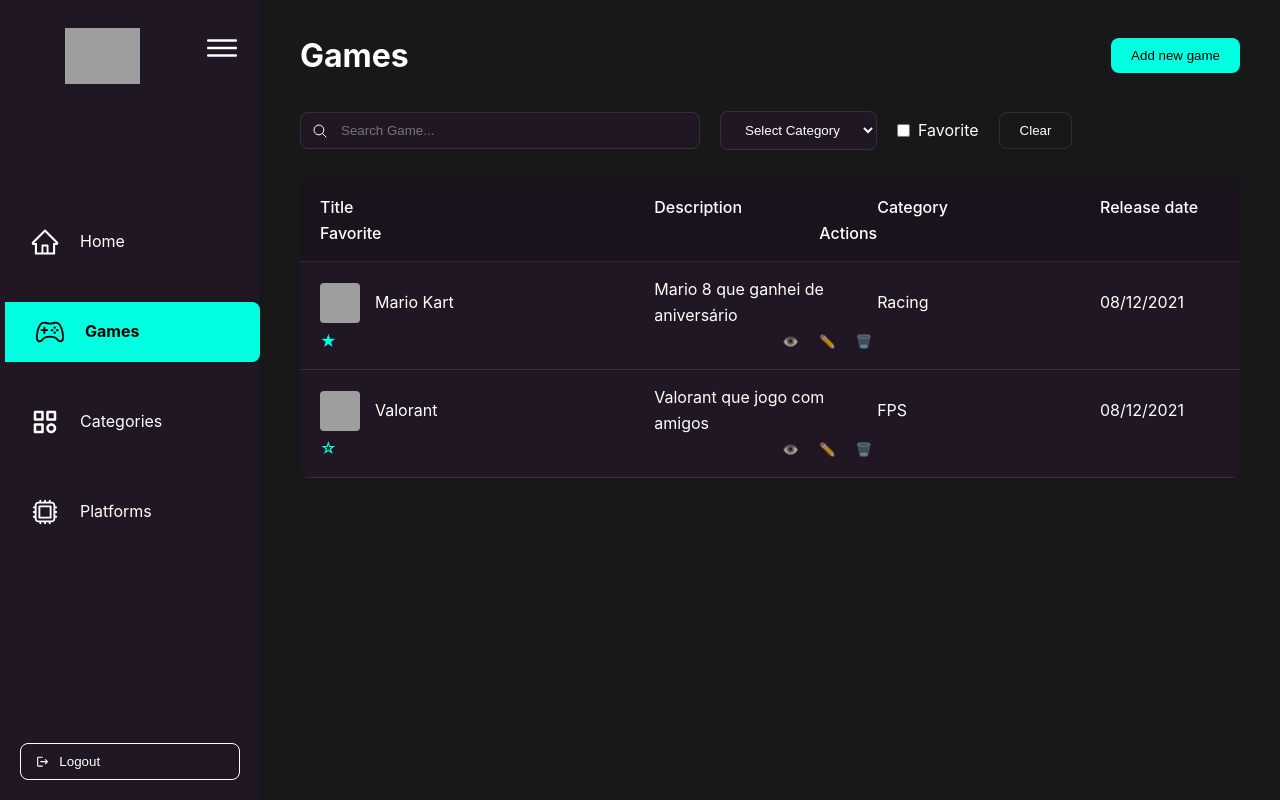
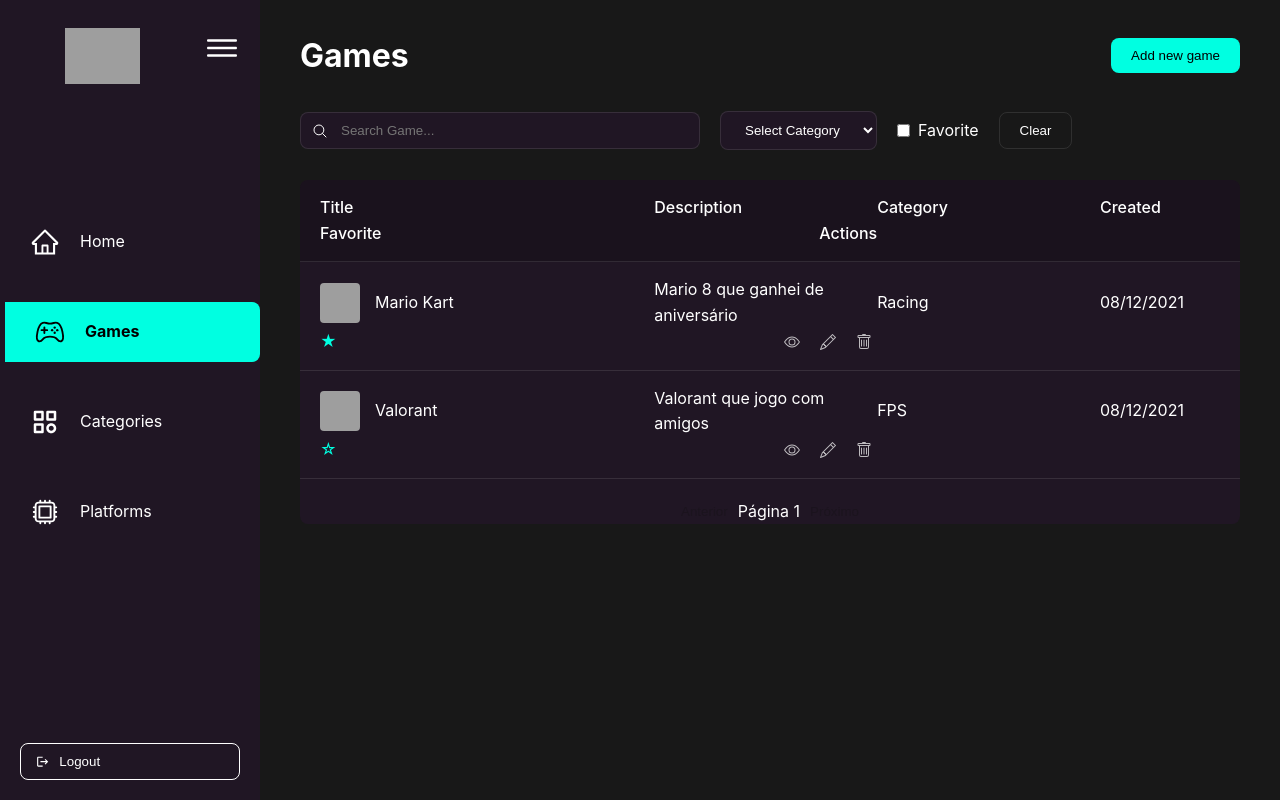
Before and after one commit to Yagoks5/AWS_FS_ABR25_D02_COMPASS_GAMES_LIST, a React (Vite) app in the folder frontend/: page /games in a window 1280 px wide. Built offline with nearby package versions, Linux system fonts and the light colour scheme; grey boxes are pictures that could not be loaded.

Commit message:
Feat: Some implementations done

```diff
--- a/frontend/src/pages/Games.css
+++ b/frontend/src/pages/Games.css
@@ -229,3 +229,43 @@
     display: none;
   }
 }
+
+.modal-overlay {
+  position: fixed;
+  top: 0;
+  left: 0;
+  width: 100%;
+  height: 100%;
+  background-color: rgba(0, 0, 0, 0.6);
+  display: flex;
+  justify-content: center;
+  align-items: center;
+  z-index: 999;
+}
+
+.modal-content {
+  background-color: rgb(26, 23, 23);
+  padding: 2rem;
+  border-radius: 12px;
+  width: 90%;
+  max-width: 500px;
+  position: relative;
+  box-shadow: 0 0 20px rgba(0,0,0,0.3);
+}
+
+.close-modal {
+  position: absolute;
+  top: 10px;
+  right: 12px;
+  font-size: 1.2rem;
+  background: none;
+  border: none;
+  cursor: pointer;
+}
+
+.modal-image {
+  width: 100%;
+  height: auto;
+  margin-top: 1rem;
+  border-radius: 8px;
+}
--- a/frontend/src/pages/Games.tsx
+++ b/frontend/src/pages/Games.tsx
@@ -7,15 +7,116 @@ import { HiOutlineCpuChip } from "react-icons/hi2";
 import { MdLogout } from "react-icons/md";
 import { IoIosMenu } from "react-icons/io";
 import { IoSearchOutline } from "react-icons/io5";
+import { BsEye, BsPencil, BsTrash } from 'react-icons/bs';
 
 const Games: React.FC = () => {
   const [isSidebarCollapsed, setIsSidebarCollapsed] = useState(false);
   const [selectedCategory, setSelectedCategory] = useState<string>('');
   const [isFavoriteOnly, setIsFavoriteOnly] = useState(false);
+  const [searchText, setSearchText] = useState('');
+  const [currentPage, setCurrentPage] = useState(0);
+  const gamesPerPage = 10;
+  const [isDeleteModalOpen, setIsDeleteModalOpen] = useState(false);
+  const [gameToDelete, setGameToDelete] = useState<Game | null>(null);
+  const [games, setGames] = useState([
+    {
+      id: 1,
+      title: "Mario Kart",
+      description: "Mario 8 que ganhei de aniversário",
+      category: "Racing",
+      image: "/path/to/mario-kart.jpg",
+      createdAt: "2021-12-08",
+      updatedAt: "2021-12-08",
+      isFavorite: true,
+    },
+    {
+      id: 2,
+      title: "Valorant",
+      description: "Valorant que jogo com amigos",
+      category: "FPS",
+      image: "/path/to/valorant.jpg",
+      createdAt: "2021-12-08",
+      updatedAt: "2021-12-08",
+      isFavorite: false,
+    }
+  ]);
+
+  interface Game {
+    id?: number;
+    title: string;
+    description: string;
+    category: string;
+    image: string;
+    isFavorite: boolean;
+    createdAt?: string;
+    updatedAt?: string;
+  }
+
+const [newGameData, setNewGameData] = useState<Partial<Game>>({
+  title: '',
+  description: '',
+  category: '',
+  image: '',
+  isFavorite: false,
+});
+
 
   const toggleSidebar = () => setIsSidebarCollapsed(!isSidebarCollapsed);
   const handleLogout = () => alert('Logout functionality to be implemented!');
   const handleAddGame = () => alert('Add new game functionality to be implemented!');
+
+  const toggleFavorite = (id: number) => {
+    const updated = games.map(game =>
+      game.id === id ? { ...game, isFavorite: !game.isFavorite } : game
+    );
+    setGames(updated);
+  };
+
+  const handleDelete = (game: Game) => {
+  setGameToDelete(game);
+  setIsDeleteModalOpen(true);
+ };
+
+ const confirmDelete = () => {
+  if (gameToDelete) {
+    setGames(games.filter(game => game.id !== gameToDelete.id));
+    setIsDeleteModalOpen(false);
+  }
+};
+
+  const filteredGames = games.filter(game => {
+    const matchesSearch = game.title.toLowerCase().includes(searchText.toLowerCase()) ||
+                          game.description.toLowerCase().includes(searchText.toLowerCase());
+    const matchesCategory = selectedCategory ? game.category === selectedCategory : true;
+    const matchesFavorite = isFavoriteOnly ? game.isFavorite : true;
+    return matchesSearch && matchesCategory && matchesFavorite;
+  });
+
+  const handleClearFilters = () => {
+    setSearchText('');
+    setSelectedCategory('');
+    setIsFavoriteOnly(false);
+  };
+
+  const [selectedGame, setSelectedGame] = useState<Game | null>(null);
+const [isModalOpen, setIsModalOpen] = useState(false);
+
+const openModal = (game: Game) => {
+  setSelectedGame(game);
+  setIsModalOpen(true);
+};
+
+const closeModal = () => {
+  setSelectedGame(null);
+  setIsModalOpen(false);
+};
+
+const currentGames = filteredGames.slice(
+  currentPage * gamesPerPage,
+  (currentPage + 1) * gamesPerPage
+);
+
+
 
   return (
     <div className={`dashboard-container ${isSidebarCollapsed ? 'sidebar-collapsed' : ''}`}>
@@ -50,7 +151,12 @@ const Games: React.FC = () => {
         <div className="games-filters">
           <div className="search-box">
             <IoSearchOutline />
-            <input type="text" placeholder="Search Game..." />
+            <input
+              type="text"
+              placeholder="Search Game..."
+              value={searchText}
+              onChange={(e) => setSearchText(e.target.value)}
+            />
           </div>
 
           <div className="filter-group">
@@ -60,8 +166,8 @@ const Games: React.FC = () => {
               className="category-select"
             >
               <option value="">Select Category</option>
-              <option value="racing">Racing</option>
-              <option value="fps">FPS</option>
+              <option value="Racing">Racing</option>
+              <option value="FPS">FPS</option>
             </select>
 
             <label className="favorite-filter">
@@ -74,7 +180,7 @@ const Games: React.FC = () => {
             </label>
           </div>
 
-          <button className="clear-btn">Clear</button>
+          <button className="clear-btn" onClick={handleClearFilters}>Clear</button>
         </div>
 
         <div className="games-table">
@@ -82,45 +188,99 @@ const Games: React.FC = () => {
             <div className="column title">Title</div>
             <div className="column description">Description</div>
             <div className="column category">Category</div>
-            <div className="column release-date">Release date</div>
+            <div className="column release-date">Created</div>
             <div className="column favorite">Favorite</div>
             <div className="column actions">Actions</div>
           </div>
 
           <div className="table-content">
-            <div className="table-row">
+            {currentGames.map((game) => (
+              <div className="table-row" key={game.id}>
                 <div className="column title">
-                <img src="/path/to/mario-kart.jpg" alt="Mario Kart" className="game-icon" />
-                Mario Kart
+                  <img src={game.image} alt={game.title} className="game-icon" />
+                  {game.title}
                 </div>
-              <div className="column description">Mario 8 que ganhei de aniversário</div>
-              <div className="column category">Racing</div>
-              <div className="column release-date">08/12/2021</div>
-              <div className="column favorite">★</div>
+                <div className="column description">{game.description}</div>
+                <div className="column category">{game.category}</div>
+                <div className="column release-date">
+                  {new Date(game.createdAt).toLocaleDateString("pt-BR")}
+                </div>
+                <div
+                  className="column favorite"
+                  onClick={() => toggleFavorite(game.id)}
+                  style={{ cursor: 'pointer' }}
+                >
+                  {game.isFavorite ? "★" : "☆"}
+                </div>
                 <div className="column actions">
-                <button className="action-btn view">👁️</button>
-                <button className="action-btn edit">✏️</button>
-                <button className="action-btn delete">🗑️</button>
+                  <button className="action-btn view" onClick={() => openModal(game)}>
+                    <BsEye className="action-icon" />
+                  </button>
+                  <button className="action-btn edit">
+                    <BsPencil className="action-icon" />
+                  </button>
+                  <button className="action-btn delete" onClick={() => handleDelete(game)}>
+                    <BsTrash className="action-icon" />
+                  </button>
+
                 </div>
               </div>
 
-            <div className="table-row">
-              <div className="column title">
-                <img src="/path/to/valorant.jpg" alt="Valorant" className="game-icon" />
-                Valorant
+
+            ))}
+
+            <div className="pagination" style={{ display: 'flex', gap: '10px', marginTop: '20px' }}>
+  <button
+    onClick={() => setCurrentPage(p => Math.max(p - 1, 0))}
+    disabled={currentPage === 0}
+  >
+    Anterior
+  </button>
+  <span>Página {currentPage + 1}</span>
+  <button
+    onClick={() => setCurrentPage(p => p + 1)}
+    disabled={(currentPage + 1) * gamesPerPage >= filteredGames.length}
+  >
+    Próximo
+  </button>
 </div>
-              <div className="column description">Valorant que jogo com amigos</div>
-              <div className="column category">FPS</div>
-              <div className="column release-date">08/12/2021</div>
-              <div className="column favorite">☆</div>
-              <div className="column actions">
-                <button className="action-btn view">👁️</button>
-                <button className="action-btn edit">✏️</button>
-                <button className="action-btn delete">🗑️</button>
+
+
+{isDeleteModalOpen && (
+  <div className="modal-overlay">
+    <div className="modal-content">
+      <button className="close-modal" onClick={() => setIsDeleteModalOpen(false)}>✖</button>
+      <h2>Confirmar Exclusão</h2>
+      <p>Tem certeza que deseja excluir "{gameToDelete?.title}"?</p>
+      <div style={{ display: 'flex', gap: '10px', marginTop: '20px' }}>
+        <button onClick={confirmDelete} style={{ background: '#ff4d4d' }}>Excluir</button>
+        <button onClick={() => setIsDeleteModalOpen(false)}>Cancelar</button>
       </div>
     </div>
   </div>
+)}
           </div>
+        </div>
+
+        {isModalOpen && selectedGame && (
+          <div className="modal-overlay">
+            <div className="modal-content">
+              <button className="close-modal" onClick={closeModal}>✖</button>
+              <h2>{selectedGame.title}</h2>
+              <img src={selectedGame.image} alt={selectedGame.title} className="modal-image" />
+              <p><strong>Description:</strong> {selectedGame.description}</p>
+              <p><strong>Category:</strong> {selectedGame.category}</p>
+              <p>
+  <strong>Created:</strong>{' '}
+  {selectedGame.createdAt
+    ? new Date(selectedGame.createdAt).toLocaleDateString("pt-BR")
+    : "N/A"}
+</p>
+
+              <p><strong>Favorite:</strong> {selectedGame.isFavorite ? "Yes ★" : "No ☆"}</p>
+            </div>
+          </div>
+        )}
       </main>
     </div>
   );
```
Lines whose indentation alone changed are shown as unchanged.
